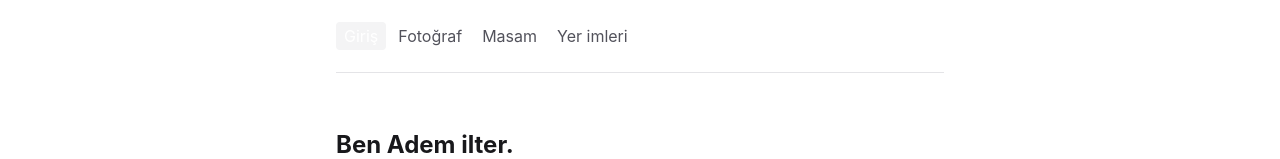
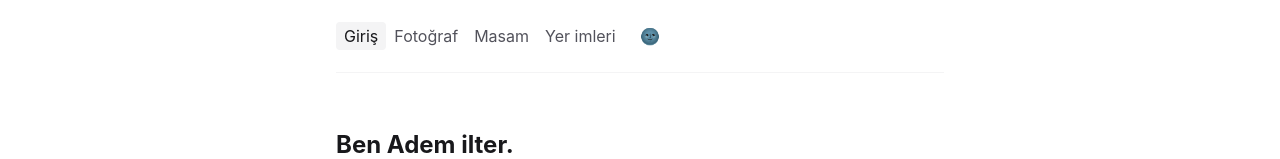
Before and after one commit to ademilter/homepage, a Next.js app: page / in a window 1280 px wide. Shown: the top 159 px of the page. Built offline with nearby package versions, Linux system fonts and the light colour scheme; a web font is replaced by a local one.

Commit message:
fix theme

```diff
--- a/components/Header.tsx
+++ /dev/null
@@ -1,41 +0,0 @@
-import { useRouter } from "next/router";
-import Link from "next/link";
-import cx from "classnames";
-
-const MENU = {
-  "/": "Giriş",
-  "/photos": "Fotoğraf",
-  "/desk": "Masam",
-  "/bookmarks": "Yer imleri",
-};
-
-function Header() {
-  const { pathname } = useRouter();
-
-  return (
-    <header>
-      <div className="c-small">
-        <nav className="py-6 space-x-1 border-b border-gray-200 dark:border-gray-800">
-          {Object.keys(MENU).map((path) => {
-            const name = MENU[path];
-            const isActive = path === pathname;
-            return (
-              <Link key={path} href={path}>
-                <a
-                  className={cx(
-                    "px-2 py-1 rounded",
-                    isActive && "text-white bg-gray-100 dark:bg-gray-800"
-                  )}
-                >
-                  {name}
-                </a>
-              </Link>
-            );
-          })}
-        </nav>
-      </div>
-    </header>
-  );
-}
-
-export default Header;
--- /dev/null
+++ b/components/header.tsx
@@ -0,0 +1,39 @@
+import { useTheme } from "next-themes";
+import NavItem from "./nav-item";
+
+const MENU = {
+  "/": "Giriş",
+  "/photos": "Fotoğraf",
+  "/desk": "Masam",
+  "/bookmarks": "Yer imleri",
+};
+
+function Header() {
+  const { theme, setTheme } = useTheme();
+
+  return (
+    <header>
+      <div className="c-small">
+        <div className="py-6 space-x-1 border-b border-gray-100 dark:border-gray-800">
+          <nav>
+            {Object.keys(MENU).map((path) => {
+              return (
+                <NavItem key={path} href={path}>
+                  {MENU[path]}
+                </NavItem>
+              );
+            })}
+            <button
+              className="c-small"
+              onClick={() => setTheme(theme === "dark" ? "light" : "dark")}
+            >
+              {theme === "dark" ? "🌞" : "🌚"}
+            </button>
+          </nav>
+        </div>
+      </div>
+    </header>
+  );
+}
+
+export default Header;
--- /dev/null
+++ b/components/nav-item.tsx
@@ -0,0 +1,24 @@
+import { useRouter } from "next/router";
+import Link from "next/link";
+import cx from "classnames";
+
+function NavItem({ href, children }) {
+  const { pathname } = useRouter();
+  const isActive = href === pathname;
+
+  return (
+    <Link href={href}>
+      <a
+        className={cx(
+          "px-2 py-1 rounded",
+          isActive &&
+            "text-gray-900 bg-gray-100 dark:text-white dark:bg-gray-800"
+        )}
+      >
+        {children}
+      </a>
+    </Link>
+  );
+}
+
+export default NavItem;
--- a/pages/_app.tsx
+++ b/pages/_app.tsx
@@ -1,5 +1,5 @@
 import Head from "next/head";
-import Header from "components/Header";
+import Header from "components/header";
 import Footer from "components/footer";
 import { SWRConfig } from "swr";
 import { ThemeProvider } from "next-themes";
```
